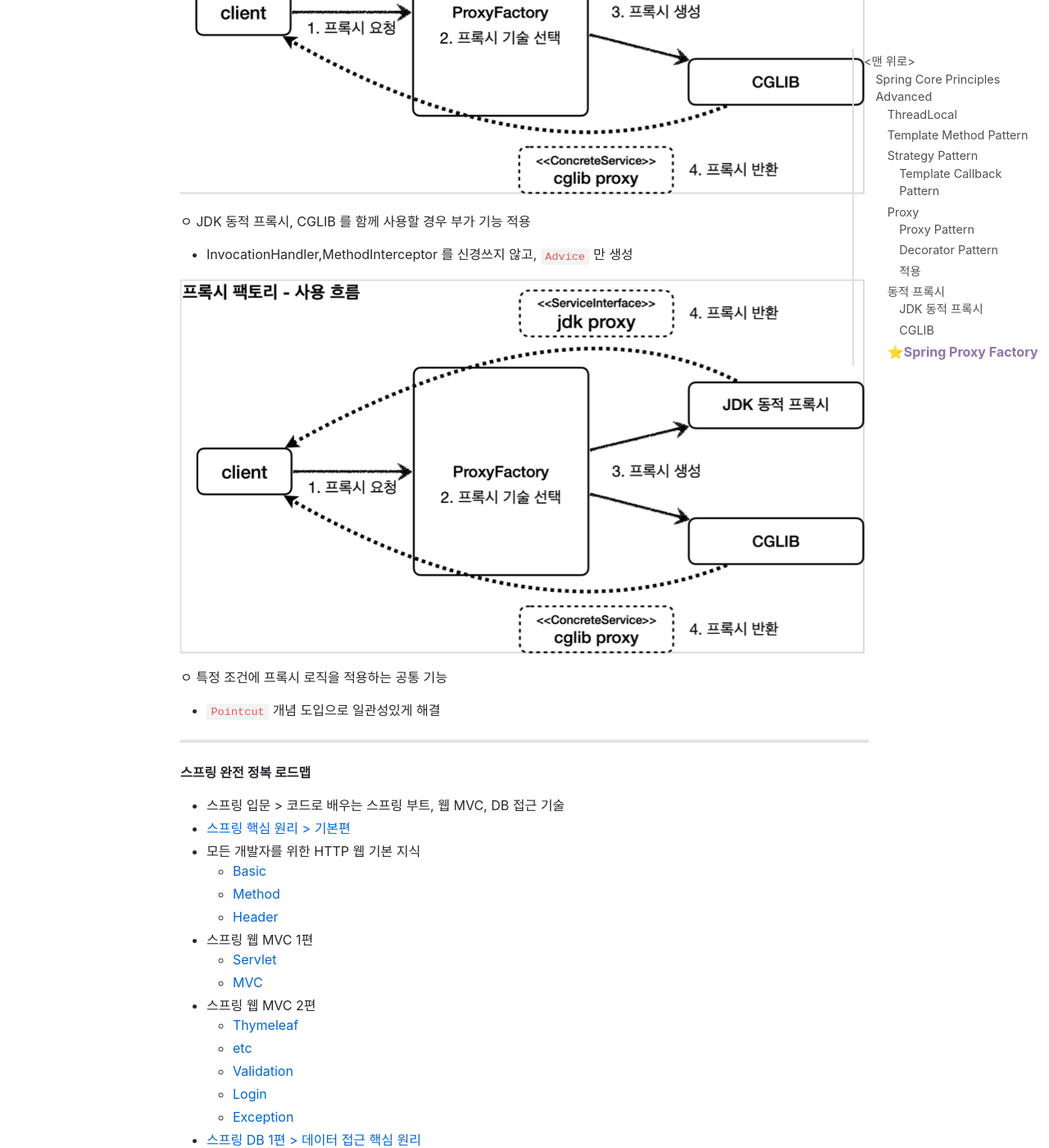
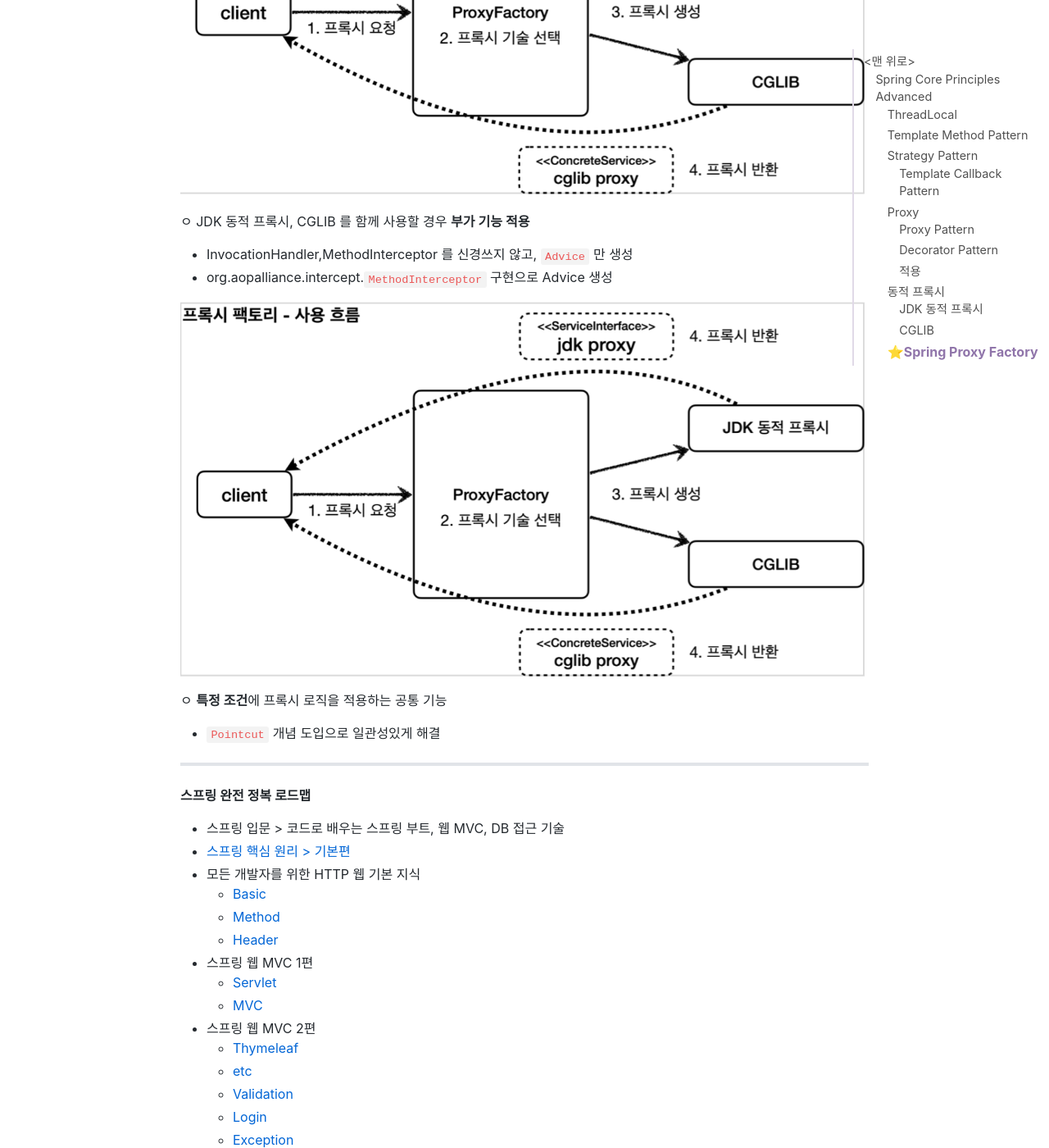
Before and after one commit to jihunparkme/jihunparkme.github.io, a Jekyll site: the page built from _posts/2022-11-20-Spring-Core-Principles-Advanced.md, in a window 1280 px wide and 1400 px high, scrolled down 13604 px. Shown: the whole window at 82% size. Built offline with Jekyll 4.4.1, drawn with Linux system fonts in a browser that asks for light colours; nearby versions of some CDN libraries; comment, search, counter and statistics services are not loaded.

Commit message:
edit contents

```diff
--- a/_posts/2022-11-20-Spring-Core-Principles-Advanced.md
+++ b/_posts/2022-11-20-Spring-Core-Principles-Advanced.md
@@ -431,13 +431,14 @@ public Object intercept(Object obj, Method method, Object[] args, MethodProxy pr
 
 ![Result](https://github.com/jihunparkme/jihunparkme.github.io/blob/master/post_img/spring/spring-factory.png?raw=true 'Result')
 
-ㅇ JDK 동적 프록시, CGLIB 를 함께 사용할 경우 부가 기능 적용
+ㅇ JDK 동적 프록시, CGLIB 를 함께 사용할 경우 **부가 기능 적용**
 
 - InvocationHandler,MethodInterceptor 를 신경쓰지 않고, `Advice` 만 생성
+- org.aopalliance.intercept.`MethodInterceptor` 구현으로 Advice 생성
 
 ![Result](https://github.com/jihunparkme/jihunparkme.github.io/blob/master/post_img/spring/spring-factory-advice.png?raw=true 'Result')
 
-ㅇ 특정 조건에 프록시 로직을 적용하는 공통 기능
+ㅇ **특정 조건**에 프록시 로직을 적용하는 공통 기능
 - `Pointcut` 개념 도입으로 일관성있게 해결
 
 
```
